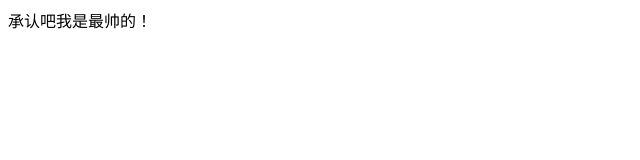
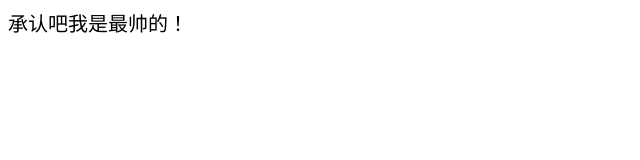
Before and after one commit to 7July/learngit, a plain HTML site: page index.html in a window 1280 px wide. Shown: the full height of the page, 0-640 px from the left. Drawn offline with Linux system fonts and the light colour scheme.

Commit message:
Update index.html

```diff
--- a/index.html
+++ b/index.html
@@ -3,6 +3,12 @@
 	<head>
 		<meta charset="utf-8" />
 		<title></title>
+		<style type="text/css">
+			*{
+				font-family: "微软雅黑";
+				font-size: 20px;
+			}
+		</style>
 	</head>
 	<body>
 		承认吧我是最帅的！
```
